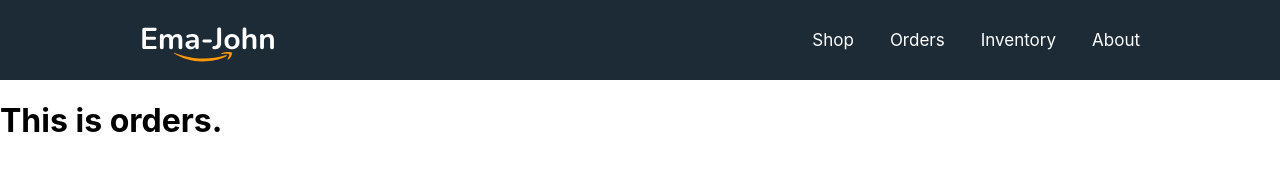
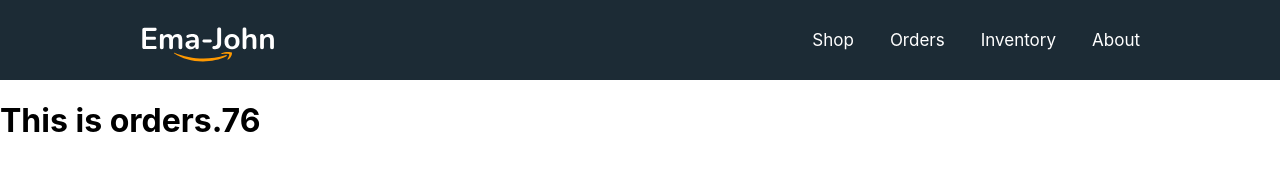
Before and after one commit to Fahimahmedkhan/ema-john-simple, a React (Create React App) app: page /orders in a window 1280 px wide. Shown: the top 191 px of the page. Built offline with nearby package versions, Linux system fonts and the light colour scheme.

Commit message:
Use Loader to load data

```diff
--- a/src/App.js
+++ b/src/App.js
@@ -14,10 +14,14 @@ function App() {
       children: [
         {
           path: '/',
+          loader: () => fetch('products.json'),
           element: <Shop></Shop>
         },
         {
           path: '/orders',
+          loader: () => {
+            return fetch('products.json')
+          },
           element: <Orders></Orders>
         },
         {
--- a/src/components/Orders/Orders.js
+++ b/src/components/Orders/Orders.js
@@ -1,9 +1,11 @@
 import React from 'react';
+import { useLoaderData } from 'react-router-dom';
 
 const Orders = () => {
+    const products = useLoaderData();
     return (
         <div>
-            <h1>This is orders.</h1>
+            <h1>This is orders.{products.length}</h1>
         </div>
     );
 };
--- a/src/components/Shop/Shop.js
+++ b/src/components/Shop/Shop.js
@@ -1,20 +1,15 @@
 import React from 'react';
 import { useEffect, useState } from 'react';
+import { useLoaderData } from 'react-router-dom';
 import { addToDb, getStoredCart } from '../../utilities/fakedb';
 import Cart from '../Cart/Cart';
 import Product from '../Product/Product';
 import './Shop.css';
 
 const Shop = () => {
-    /* The above code is using the useEffect hook to fetch data from a JSON file. */
-    const [products, setProducts] = useState([]);
+    const products = useLoaderData();
     const [cart, setCart] = useState([]);
 
-    useEffect(() => {
-        fetch('products.json')
-            .then(res => res.json())
-            .then(data => setProducts(data))
-    }, []);
 
     useEffect(() => {
         const storedCart = getStoredCart();
```
